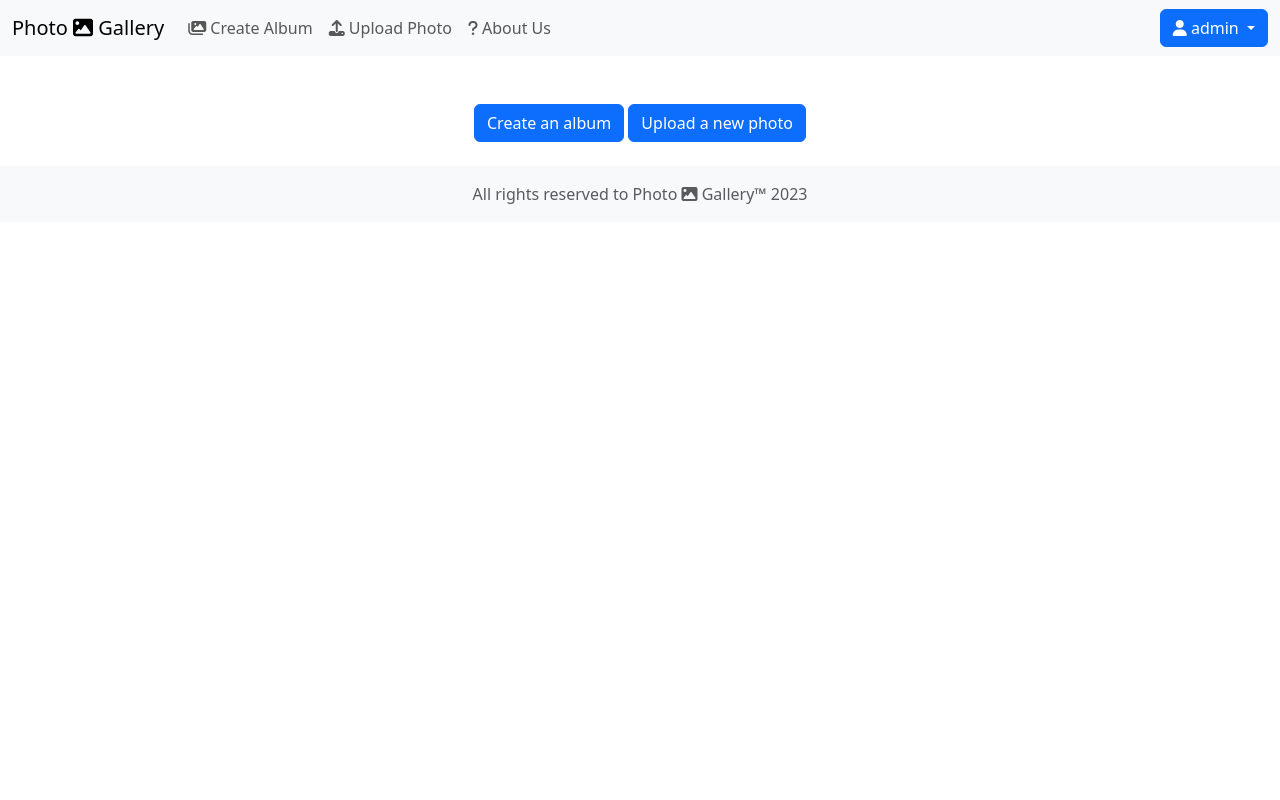
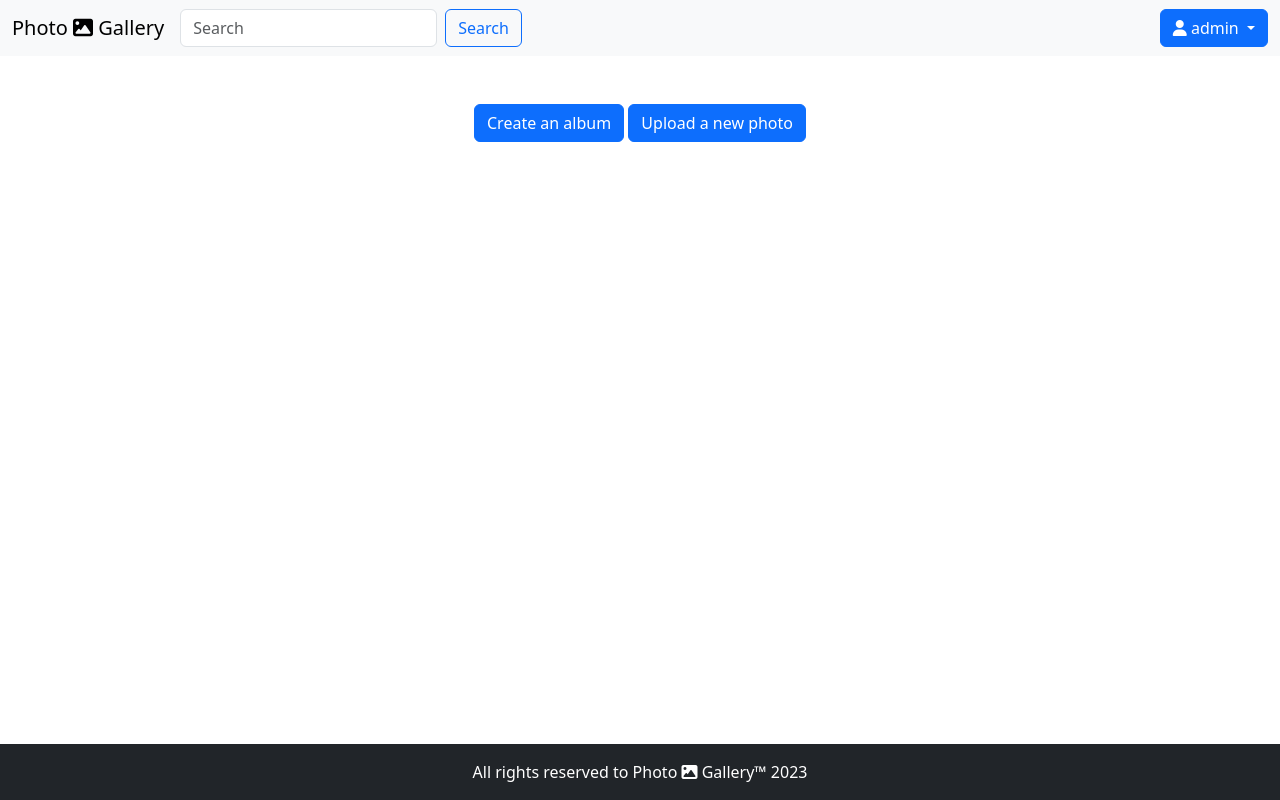
Before and after one commit to tiberiu-dascal/GALLERY, a Django app: page / in a window 1280 px wide. Run offline with Django 4.2, Linux system fonts and the light colour scheme; a user stored in the database is signed in; data comes from the database, SQL or seed files in the repository; both versions use the stored data as it was after the commit; some libraries are stand-ins or nearby versions.

Commit message:
Theaming: refactored navbar; made footer sticky

```diff
--- a/gallery/templates/base.html
+++ b/gallery/templates/base.html
@@ -42,21 +42,10 @@
                     <a class="navbar-brand" href="{% url 'index' %}">Photo <i class="fa-solid fa-image"></i> Gallery</a>
                     {% if user.is_authenticated %}
                         <ul class="navbar-nav me-auto mb-2 mb-lg-0">
-                            <li class="nav-item">
-                                <a class="nav-link" href="{% url 'create_album' %}">
-                                    <i class="fa-solid fa-images"></i> Create Album
-                                </a>
-                            </li>
-                            <li class="nav-item">
-                                <a class="nav-link" href="{% url 'upload' %}">
-                                    <i class="fa-solid fa-upload"></i> Upload Photo
-                                </a>
-                            </li>
-                            <li class="nav-item">
-                                <a class="nav-link" href="#">
-                                    <i class="fa-solid fa-question"></i> About Us
-                                </a>
-                            </li>
+                            <form class="d-flex d-inline">
+                                <input class="form-control me-2 w-100" type="search" placeholder="Search" aria-label="Search">
+                                <button class="btn btn-outline-primary" type="submit">Search</button>
+                            </form>
                         </ul>
                         <div class="btn-group">
                             <button type="button" class="btn btn-primary dropdown-toggle" data-bs-toggle="dropdown" aria-expanded="false">
@@ -82,7 +71,20 @@
                                     </a>
                                 </li>
                                 <li><hr class="dropdown-divider"></li>
-                                <li><a class="dropdown-item" href="{% url 'logout' %}"><span><i class="fa-solid fa-arrow-right-from-bracket"> </i> Logout</a></li>
+                                <li>
+                                    <a class="dropdown-item" href="#">
+                                        <i class="fa-solid fa-pen"></i>
+                                        Edit Profile
+                                    </a>
+                                </li>
+                                <li>
+                                    <a class="dropdown-item" href="/map/1/">
+                                        <i class="fa-solid fa-key"></i>
+                                        Reset Password
+                                    </a>
+                                </li>
+                                <li><hr class="dropdown-divider"></li>
+                                <li><a class="dropdown-item" href="{% url 'logout' %}"><span><i class="fa-solid fa-arrow-right-from-bracket"> </i> Logout</span></a></li>
                             </ul>
                         </div>
                     {% else %}
@@ -136,9 +138,9 @@
             </script>
         </main>
         <br>
-        <footer class="footer mt-auto py-3 bg-body-tertiary">
+        <footer class="footer fixed-bottom mb-auto py-3 bg-dark text-white">
             <div class="container text-center">
-                <span class="text-body-secondary ">All rights reserved to Photo <i class="fa-solid fa-image"></i> Gallery&trade; 2023</span>
+                <span class="text-white ">All rights reserved to Photo <i class="fa-solid fa-image"></i> Gallery&trade; 2023</span>
             </div>
         </footer>
     </body>
--- a/gallery/templates/index.html
+++ b/gallery/templates/index.html
@@ -14,9 +14,8 @@
                 {% endif %}
                 {% if albums|length > 0 and photos|length > 0 %}
                     <a href="{% url 'create_album' %}"
-                       class="btn btn-primary float-right mt-4">Create another album</a>
-                    <a href="{% url 'upload' %}" class="btn btn-primary float-right mt-4">Upload a new photo</a>
-                    <a href="/map/1/" class="btn btn-secondary float-right mt-4">Check it on the map</a>
+                       class="btn btn-primary float-right mt-4">Create another album <i class="fa-solid fa-images"></i></a>
+                    <a href="{% url 'upload' %}" class="btn btn-primary float-right mt-4">Upload a new photo <i class="fa-solid fa-image"></i></a>
                 {% endif %}
             </div>
         </div>
```
Also changed, not shown: gallery/db.sqlite3.
